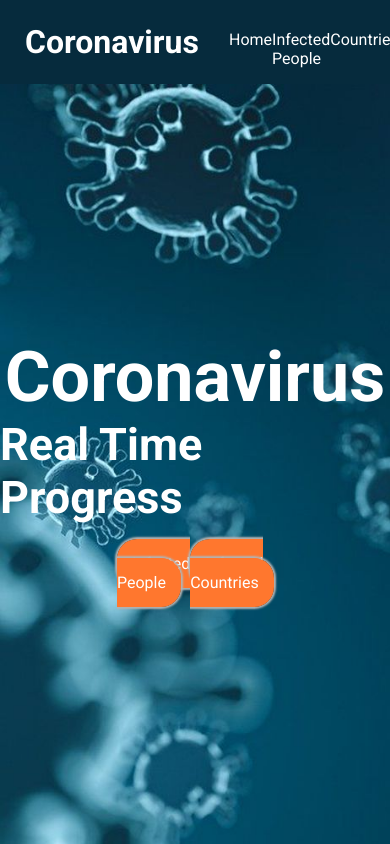
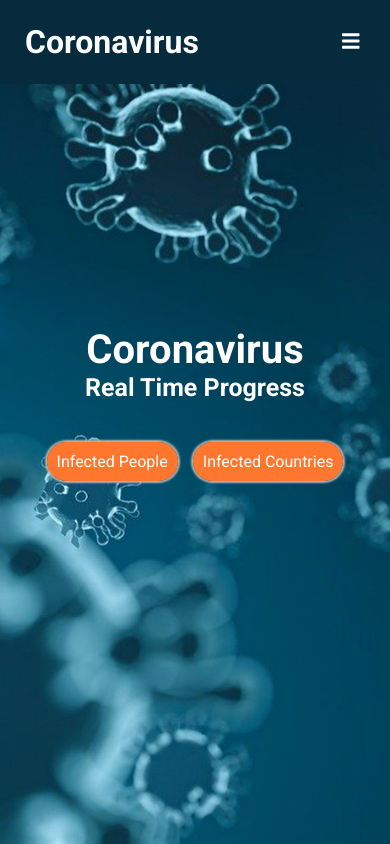
Before and after one commit to antocisale/app_corona, a React (Create React App) app: page / in a window 390 px wide. Built offline with nearby package versions, Linux system fonts and the light colour scheme; no server answers.

Commit message:
responsive css agregado

```diff
--- a/src/Sass/common/_all.scss
+++ b/src/Sass/common/_all.scss
@@ -1,4 +1,5 @@
 @import './variables';
+@import './mixins';
 @import './buttons';
 @import '../components/Form.scss';
 @import '../components/InfectedTable.scss';
--- a/src/Sass/common/_buttons.scss
+++ b/src/Sass/common/_buttons.scss
@@ -78,3 +78,25 @@
         outline-style: none;
     }
 }
+
+.burger-menu-button{
+    background-color: transparent;
+    color:$blanco;
+    border:none;
+    transition: color 0.5s ease;
+    font-size: 20px;
+    &:hover{
+        color:$naranja;
+        cursor:pointer;
+        transition: color 0.5s ease;
+    }
+    &:focus{
+        outline-style: none;
+    }
+}
+
+@include phone{
+    .button{
+        padding:10px;
+    }
+}
--- /dev/null
+++ b/src/Sass/common/_mixins.scss
@@ -0,0 +1,17 @@
+@mixin tablet{
+    @media (min-width:768px) and (max-width: 1023px){
+        @content;
+    }
+}
+
+@mixin desktop{
+    @media (min-width:1024px){
+        @content;
+    }
+}
+
+@mixin phone {
+    @media (max-width: 767px){
+        @content;
+    }
+}
--- a/src/Sass/components/Hero.scss
+++ b/src/Sass/components/Hero.scss
@@ -39,3 +39,39 @@ a{
     font-size:45px;
     margin-bottom: 30px;
 }
+
+@include tablet{
+    .main{
+        font-size:60px;
+    }
+    .sub{
+        font-size: 35px;
+        margin-bottom: 50px;
+    }
+    .hero{
+        div{
+            flex-wrap: wrap;
+            height: 100px;
+        }
+    }
+}
+
+@include phone{
+    .main{
+        font-size:40px;
+    }
+    .sub{
+        font-size:25px;
+        margin-bottom: 50px;
+    }
+    .hero{
+        div{
+            flex-wrap: wrap;
+            height:150px;
+            width:80%;
+            a{
+                height: 25px;
+            }
+        }
+    }
+}
--- a/src/Sass/components/Links.scss
+++ b/src/Sass/components/Links.scss
@@ -6,10 +6,13 @@
     justify-content:space-between;
     padding-left:25px;
     padding-right:25px;
-    nav{
+}
+
+.nav{
     width:40%;
     display:flex;
     justify-content: space-evenly;
+    align-items: center;
     a{
         color: $blanco;
         transition: color 1s ease;
@@ -22,6 +25,72 @@
             transition: color 1s ease;
             transition: border-bottom 0.2s ease;
         }
+
     }
 }
+
+.wrapper{
+    visibility: hidden;
+    height:0;
+    transition: height 0.5s ease;
 }
+
+
+.shown{
+    visibility: visible;
+    height: 150px;
+    transition: height 0.5s ease;
+}
+
+@include tablet {
+
+    .nav{
+        align-items: center;
+        flex-direction: column;
+        position: absolute;
+        top: 10vh;
+        right:0;
+        background-color:$azul;
+        width: 30%;
+    }
+    .wrapper{
+        z-index:1;
+
+        a{
+            text-align:center;
+        }
+    }
+
+}
+
+@include phone {
+    .nav{
+        align-items: center;
+        flex-direction: column;
+        position: absolute;
+        top: 10vh;
+        right:0;
+        background-color:$azul;
+        width:100%;
+    }
+    .wrapper{
+        z-index:1;
+        a{
+            text-align:center;
+        }
+    }
+    .header{
+        justify-content: space-between;
+    }
+
+}
+
+@include desktop{
+    .wrapper{
+        visibility: visible !important;
+        height:100%;
+    }
+    .header button{
+        display:none;
+    }
+}
--- a/src/Sections/LInks.js
+++ b/src/Sections/LInks.js
@@ -1,16 +1,35 @@
 import React from 'react';
 import { Link } from 'react-router-dom';
+import useSwitchBoolean from '../Hooks/switchBoolean';
+import {FontAwesomeIcon} from '@fortawesome/react-fontawesome';
+import {faBars} from '@fortawesome/free-solid-svg-icons';
+import {faTimes} from '@fortawesome/free-solid-svg-icons';
 
 import '../App.scss';
 
 
 const Links = ()=>{
+    const [menu,toggleMenu] = useSwitchBoolean();
+
+
+    const showMenu = e=>{
+        toggleMenu();
+    };
+
+    const unwrapMenu = menu ? "nav wrapper shown" : "nav wrapper";
+
     return(
         <div className="header">
             <div>
                 <h1 className="title">Coronavirus</h1>
             </div>
-            <nav>
+            <button className="burger-menu-button"onClick={showMenu}>
+                {
+                    menu ? <FontAwesomeIcon icon={faTimes}/> : <FontAwesomeIcon icon={faBars}/>
+                }
+
+            </button>
+            <nav className={unwrapMenu}>
                 <Link to="/">
                     Home
                 </Link>
```
Also changed, not shown: 1 other file (tests, documents, lock files or other folders). Lines whose indentation alone changed are shown as unchanged.
